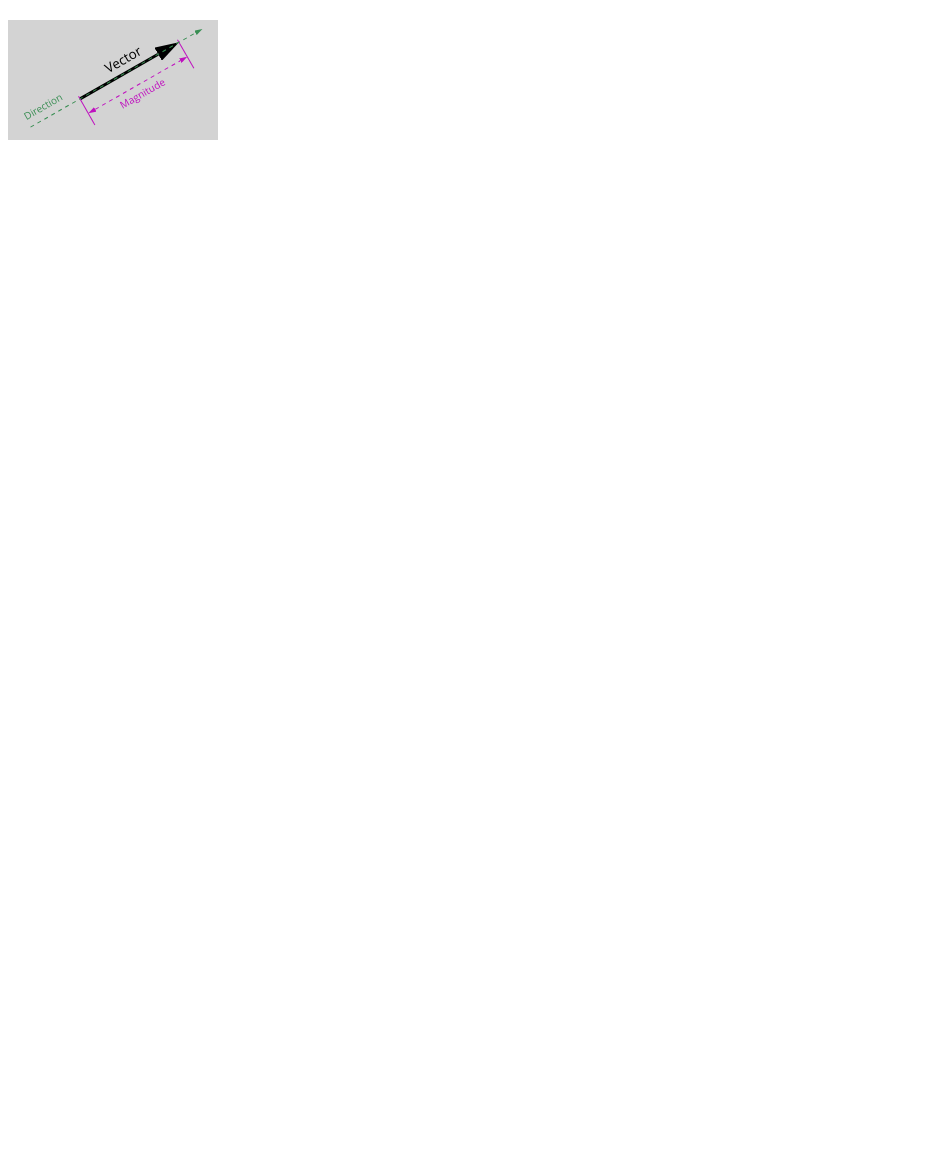
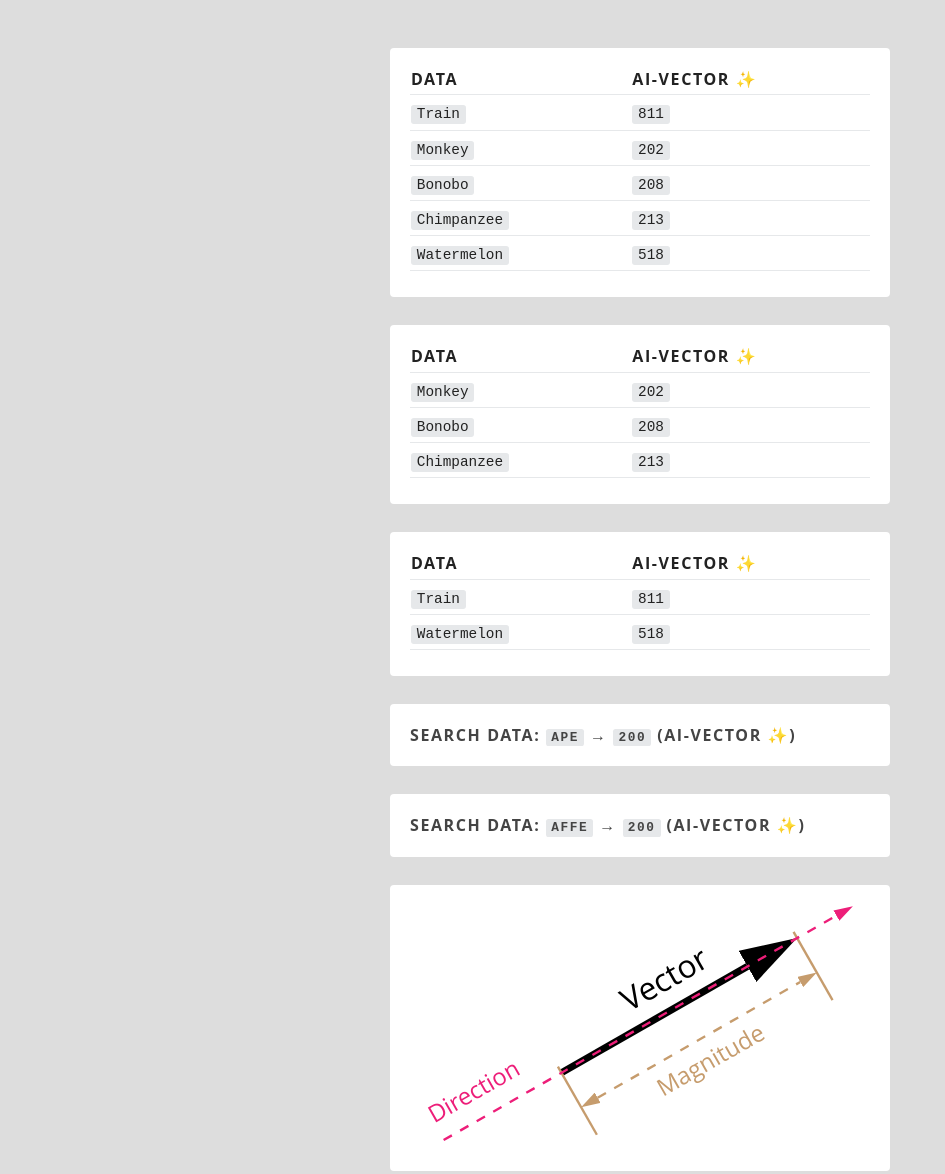
Before and after one commit to signalwerk/ai.texts, a plain HTML site: page 03-search/index.html in a window 1280 px wide. Shown: the whole page, without its empty margins (0-945 px from the left). Before the commit the page ends 800 px from the top, so only its background shows below. Drawn offline with nearby package versions, Linux system fonts and the light colour scheme; a web font is replaced by a local one.

Commit message:
MOD: update search blog

```diff
--- a/03-search/index.html
+++ b/03-search/index.html
@@ -9,11 +9,97 @@
     <script src="script.js"></script>
   </head>
   <body>
-    <div>
-      <div class="example">
-        <h2></h2>
-        <p></p>
+    <div class="container">
+      <div class="example capture" data-screenshot-name="all-data">
+        <table>
+          <thead>
+            <tr>
+              <th>Data</th>
+              <th>AI-Vector ✨</th>
+            </tr>
+          </thead>
+          <tbody>
+            <tr>
+              <td><code>Train</code></td>
+              <td><code>811</code></td>
+            </tr>
+            <tr>
+              <td><code>Monkey</code></td>
+              <td><code>202</code></td>
+            </tr>
+            <tr>
+              <td><code>Bonobo</code></td>
+              <td><code>208</code></td>
+            </tr>
+            <tr>
+              <td><code>Chimpanzee</code></td>
+              <td><code>213</code></td>
+            </tr>
+            <tr>
+              <td><code>Watermelon</code></td>
+              <td><code>518</code></td>
+            </tr>
+          </tbody>
+        </table>
       </div>
+      <br />
+      <div class="example capture" data-screenshot-name="found-data">
+        <table>
+          <thead>
+            <tr>
+              <th>Data</th>
+              <th>AI-Vector ✨</th>
+            </tr>
+          </thead>
+          <tbody>
+            <tr>
+              <td><code>Monkey</code></td>
+              <td><code>202</code></td>
+            </tr>
+            <tr>
+              <td><code>Bonobo</code></td>
+              <td><code>208</code></td>
+            </tr>
+            <tr>
+              <td><code>Chimpanzee</code></td>
+              <td><code>213</code></td>
+            </tr>
+          </tbody>
+        </table>
+      </div>
+      <br />
+      <div class="example capture" data-screenshot-name="wrong-data">
+        <table>
+          <thead>
+            <tr>
+              <th>Data</th>
+              <th>AI-Vector ✨</th>
+            </tr>
+          </thead>
+          <tbody>
+            <tr>
+              <td><code>Train</code></td>
+              <td><code>811</code></td>
+            </tr>
+            <tr>
+              <td><code>Watermelon</code></td>
+              <td><code>518</code></td>
+            </tr>
+          </tbody>
+        </table>
+      </div>
+      <br />
+      <div class="example capture" data-screenshot-name="query-en">
+        <h3>Search Data: <code>Ape</code> → <code>200</code> (AI-Vector ✨)</h3>
+      </div>
+      <br />
+      <div class="example capture" data-screenshot-name="query-de">
+        <h3>
+          Search Data: <code>Affe</code> → <code>200</code> (AI-Vector ✨)
+        </h3>
+      </div>
+      <br />
+      <div id="svg-vector" class="example example--svg capture" data-screenshot-name="vector"></div>
     </div>
   </body>
 </html>
--- a/03-search/script.js
+++ b/03-search/script.js
@@ -1,27 +1,27 @@
 document.addEventListener("DOMContentLoaded", () => {
   const source = `
-    <svg width="{{width}}" height="{{height}}" xmlns="http://www.w3.org/2000/svg">
+    <svg viewBox="0 0 {{width}} {{height}}" xmlns="http://www.w3.org/2000/svg">
         <defs>
             <marker id="arrowhead" markerWidth="{{markerWidth}}" markerHeight="{{markerHeight}}" refX="0" refY="{{markerHalfHeight}}" orient="auto">
                 <polygon fill="black" points="0 0, {{markerWidth}} {{markerHalfHeight}}, 0 {{markerHeight}}" />
             </marker>
             <marker id="arrowheadMagnitude" markerWidth="{{markerWidth}}" markerHeight="{{markerHeight}}" refX="0" refY="{{markerHalfHeight}}" orient="auto-start-reverse">
-                <polygon fill="#bf11bf" points="0 0, {{markerWidth}} {{markerHalfHeight}}, 0 {{markerHeight}}" />
+                <polygon fill="#c69c6d" points="0 0, {{markerWidth}} {{markerHalfHeight}}, 0 {{markerHeight}}" />
             </marker>
             <marker id="arrowheadDirection" markerWidth="{{markerWidth}}" markerHeight="{{markerHeight}}" refX="0" refY="{{markerHalfHeight}}" orient="auto-start-reverse">
-                <polygon fill="#398e53" points="0 0, {{markerWidth}} {{markerHalfHeight}}, 0 {{markerHeight}}" />
+                <polygon fill="#ed1e79" points="0 0, {{markerWidth}} {{markerHalfHeight}}, 0 {{markerHeight}}" />
             </marker>
         </defs>
-        <rect x="0" y="0" width="{{width}}" height="{{height}}" style="fill:lightgray;" />
+        <rect x="0" y="0" width="{{width}}" height="{{height}}" style="fill:transparent;" />
         <g transform="rotate({{angle}}, {{widthHalf}}, {{heightHalf}})">
             <text id="vectorLabel" x="{{magnitudeLabelX}}" y="{{directionLabelY}}" text-anchor="middle" fill="black" style="font-size:{{fontSizeVector}}">Vector</text>
             <line id="magnitudeLine" x1="{{magnitudeX}}" y1="{{magnitudeY}}" x2="{{magnitudeX2markerCompensation}}" y2="{{magnitudeY2}}" style="stroke:black;stroke-width:{{magnitudeStrokeWidth}}" marker-end="url(#arrowhead)" />
-            <line id="magnitudeLineStart" x1="{{magnitudeX}}" y1="{{magnitudeLineMarkY1}}" x2="{{magnitudeX}}" y2="{{magnitudeLineMarkY2}}" style="stroke:#bf11bf;stroke-width:1" />
-            <line id="magnitudeLineEnd" x1="{{magnitudeX2}}" y1="{{magnitudeLineMarkY1}}" x2="{{magnitudeX2}}" y2="{{magnitudeLineMarkY2}}" style="stroke:#bf11bf;stroke-width:1" />
-            <line id="directionLine" x1="{{directionX}}" y1="{{directionY}}" x2="{{directionX2}}" y2="{{directionY2}}" style="stroke:#398e53;stroke-width:{{directionStrokeWidth}}; stroke-dasharray:4;"  marker-end="url(#arrowheadDirection)" />
-            <text id="direction" x="{{directionX}}" y="{{directionLabelY}}" fill="#398e53" style="font-size:{{fontSize}}">Direction</text>
-            <line id="magnitudeLineDistance" x1="{{magnitudeX1smallMarkerCompensation}}" y1="{{magnitudeLineDistanceY}}" x2="{{magnitudeX2smallMarkerCompensation}}" y2="{{magnitudeLineDistanceY}}" style="stroke:#bf11bf;stroke-width:1;stroke-dasharray:4;fill:red" marker-end="url(#arrowheadMagnitude)" marker-start="url(#arrowheadMagnitude)" />
-            <text id="magnitudeLabel" x="{{magnitudeLabelX}}" y="{{magnitudeLabelY}}" fill="black" text-anchor="middle" style="font-size:{{fontSize}};fill:#bf11bf">Magnitude</text>
+            <line id="magnitudeLineStart" x1="{{magnitudeX}}" y1="{{magnitudeLineMarkY1}}" x2="{{magnitudeX}}" y2="{{magnitudeLineMarkY2}}" style="stroke:#c69c6d;stroke-width:1" />
+            <line id="magnitudeLineEnd" x1="{{magnitudeX2}}" y1="{{magnitudeLineMarkY1}}" x2="{{magnitudeX2}}" y2="{{magnitudeLineMarkY2}}" style="stroke:#c69c6d;stroke-width:1" />
+            <line id="directionLine" x1="{{directionX}}" y1="{{directionY}}" x2="{{directionX2}}" y2="{{directionY2}}" style="stroke:#ed1e79;stroke-width:{{directionStrokeWidth}}; stroke-dasharray:4;"  marker-end="url(#arrowheadDirection)" />
+            <text id="direction" x="{{directionX}}" y="{{directionLabelY}}" fill="#ed1e79" style="font-size:{{fontSize}}">Direction</text>
+            <line id="magnitudeLineDistance" x1="{{magnitudeX1smallMarkerCompensation}}" y1="{{magnitudeLineDistanceY}}" x2="{{magnitudeX2smallMarkerCompensation}}" y2="{{magnitudeLineDistanceY}}" style="stroke:#c69c6d;stroke-width:1;stroke-dasharray:4;fill:red" marker-end="url(#arrowheadMagnitude)" marker-start="url(#arrowheadMagnitude)" />
+            <text id="magnitudeLabel" x="{{magnitudeLabelX}}" y="{{magnitudeLabelY}}" fill="black" text-anchor="middle" style="font-size:{{fontSize}};fill:#c69c6d">Magnitude</text>
         </g>
     </svg>
     `;
@@ -106,5 +106,8 @@ document.addEventListener("DOMContentLoaded", () => {
   });
 
   // Inject SVG into the HTML
-  document.body.innerHTML += svg;
+  const resultDiv = document.getElementById("svg-vector");
+  resultDiv.innerHTML += svg;
+
+//   document.body.innerHTML += svg;
 });
--- a/03-search/style.css
+++ b/03-search/style.css
@@ -1,11 +1,14 @@
-@import url('https://fonts.signalwerk.ch/css/latest/family=Open+Sans:ital,wght@0,300..800;1,300..800.css');
+@import url("https://fonts.signalwerk.ch/css/latest/family=Open+Sans:ital,wght@0,300..800;1,300..800.css");
+@import url("https://fonts.signalwerk.ch/css/latest/family=IBM+Plex+Mono:ital,wght@0,400..700;1,400..700.css");
+@import url("https://fonts.signalwerk.ch/css/latest/family=Noto+Emoji:wght@300..700.css");
 
-html {
-  font-family: "Open Sans", sans-serif;
+:root {
+  font-family: "Noto Emoji", "Open Sans", sans-serif;
   font-weight: 400;
   font-size: 20px;
   line-height: 1.4;
   color: #222;
+  background-color: #ddd;
 }
 
 a {
@@ -27,13 +30,16 @@ h2,
 h3 {
   color: #444;
   font-weight: 700;
-  margin-top: 0;
+  margin: 0;
+  padding: 0;
 }
 
 h1,
-h3 {
+h3,
+th {
   letter-spacing: 0.1em;
   text-transform: uppercase;
+  font-weight: 700;
 }
 
 h1 {
@@ -45,19 +51,78 @@ h2 {
   font-weight: 400;
 }
 
-h3 {
+h3,
+th {
   font-size: 0.8rem;
-  padding-top: 1rem;
-  padding-bottom: 2rem;
 }
 
 .container,
 .header {
   font-weight: 400;
   width: 92%;
-  max-width: 38rem;
+  max-width: 25rem;
   margin-left: auto;
   margin-right: auto;
   padding-top: 2rem;
   padding-bottom: 2rem;
 }
+
+table {
+  width: 100%;
+  font-size: 0.9em;
+  border-collapse: collapse;
+
+  margin-top: -0.2rem;
+  margin-bottom: 0.3rem;
+}
+th:not([align]) {
+  text-align: left;
+}
+
+tr {
+  border-bottom: 1px solid #e6e8ea;
+}
+td,
+th {
+  vertical-align: top;
+  padding-right: 1em;
+
+  padding-top: 0.25em;
+  padding-bottom: 0.25em;
+}
+td:last-child,
+th:last-child {
+  padding-right: 0;
+}
+
+code {
+  font-family: "IBM Plex Mono", monospace;
+  white-space: pre;
+  font-size: 90%;
+  line-height: 1.2;
+  margin: 0;
+}
+
+:not(pre) > code {
+  background-color: #e6e8ea;
+  font-size: 80%;
+  border-radius: 0.2em;
+  padding: 0.1em 0.4em;
+  margin: 0;
+}
+
+.example {
+  background-color: #fff;
+  border-radius: 0.2rem;
+  padding: 1rem;
+}
+
+.example--svg {
+  padding: 0;
+}
+
+svg {
+  display: block;
+  width: 100%;
+  height: auto;
+}
```
Also changed, not shown: 03-search.md (+30 -24 lines), capture/index.js (added, +55 -0 lines), capture/package.json (added, +16 -0 lines), 03-search-images/all-data.png (added), 03-search-images/found-data.png (added), 03-search-images/query-de.png (added), 03-search-images/query-en.png (added), 03-search-images/vector.png (added), 03-search-images/wrong-data.png (added), 03-search.png (added), 2 other files.
